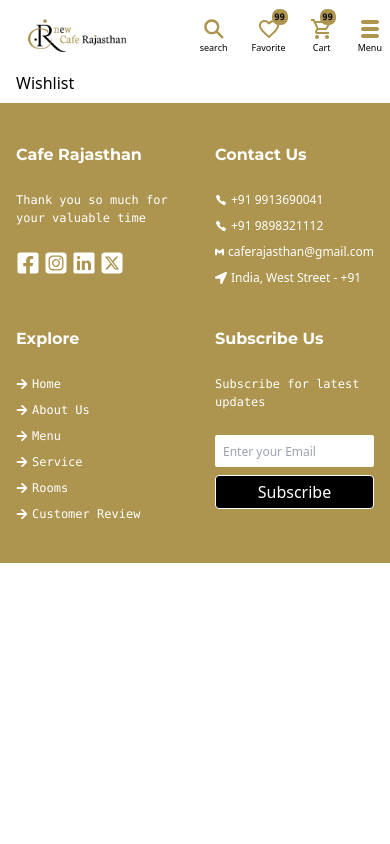
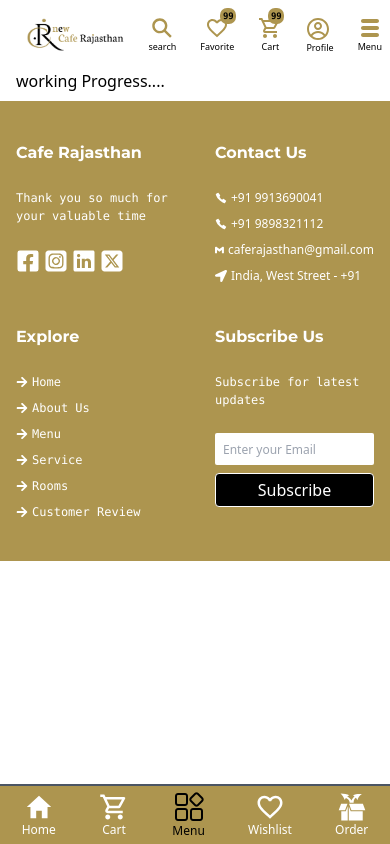
Before and after one commit to arfajsheru/CR-HOTEL, a React (Vite) app in the folder cr-restaurant/: page /wishlist in a window 390 px wide. Built offline with nearby package versions, Linux system fonts and the light colour scheme; a web font is replaced by a local one.

Commit message:
some updater for navbar

```diff
--- a/cr-restaurant/src/App.jsx
+++ b/cr-restaurant/src/App.jsx
@@ -45,11 +45,8 @@
               <Route path="/login" element={<Login />} />
               <Route path="/place-order" element={<PlaceOrder />} />
               <Route path="/product/:productId" element={<Product />} />
-              <Route
-                path="/categoryItem/:category"
-                element={<CategoryItems />}
-              />
-              <Route path="/wishlist" element={<Wishlist />} />
+              <Route path="/wishlist" element={<Wishlist/>} />
+              <Route path="/categoryItem/:category" element={<CategoryItems />}/>
             </Routes>
           </div>
           <Footer />
--- a/cr-restaurant/src/component/Navbar.jsx
+++ b/cr-restaurant/src/component/Navbar.jsx
@@ -9,17 +9,23 @@
 import { IoHome,IoCallSharp } from "react-icons/io5";
 import { RxCross2 } from "react-icons/rx";
 import { BiMenu } from "react-icons/bi";
+import { IoMdHome } from "react-icons/io";
+import { GiBoxUnpacking } from "react-icons/gi";
+import menuicon from "../assets/menu.png"
 import '@fortawesome/fontawesome-free/css/all.min.css';
 const Navbar = () => {
   const [visible, setVisible] = useState(false);
   const [scrolled, setScrolled] = useState(false);
+  const [scroll,setScroll] = useState(false)
 
   const handleScoll = () => {
     const offset = window.scrollY;
     if(offset > 200) {
       setScrolled(true);
+      scroll(true)
     } else{
       setScrolled(false);
+      setScroll(false)
     }
   };
 
@@ -85,7 +91,7 @@
           </p>
           {/* <p className=" absolute right-[-5px] bottom-[-5px] w-4 text-center leading-4 bg-black text-white aspect-square  text-[8px]"></p> */}
         </Link>
-        <div className="hidden sm:flex flex-col items-center cursor-pointer ">
+        <div className="flex-col items-center cursor-pointer ">
           <CgProfile className="text-2xl text-custom icon" />
           <p className="text-[9px]">Profile</p>
         </div>
@@ -159,6 +165,34 @@
           </div>
         </div>
       </div>
+
+      <div className={`sm:hidden fixed bottom-0 h-[60px] bg-custom w-full z-50 border-t-2 border-gray-600 flex justify-around items-center ${scroll ? "sticky-header" : "" }`}>
+
+        <Link to={'/'} className="flex flex-col items-center text-3xl text-white cursor-pointer ">
+          <IoMdHome />
+          <p className="text-xs">Home</p>
+        </Link>
+
+        <Link to={'/cart'} className="flex flex-col items-center text-3xl text-white cursor-pointer ">
+          <MdOutlineLocalGroceryStore />
+          <p className="text-xs">Cart</p>
+        </Link>
+
+        <Link to={'/menu'} className="flex flex-col items-center cursor-pointer ">
+          <img className="w-8" src={menuicon} alt="" />
+          <p className="text-xs">Menu</p>
+        </Link>
+
+        <Link to={'/wishlist'} className="flex flex-col items-center text-3xl text-white cursor-pointer ">
+          <MdOutlineFavoriteBorder />
+          <p className="text-xs">Wishlist</p>
+        </Link>
+
+        <Link to={'/order'} className="flex flex-col items-center text-3xl text-white cursor-pointer ">
+          <GiBoxUnpacking />
+          <p className="text-xs">Order</p>
+        </Link>
+      </div>
       </>
   );
 };
--- a/cr-restaurant/src/component/useScrollRestoration.jsx
+++ /dev/null
@@ -1,31 +0,0 @@
-import { useEffect } from 'react';
-import { useLocation } from 'react-router-dom';
-
-const useScrollRestoration = () => {
-  const location = useLocation();
-
-  useEffect(() => {
-    // Scroll position restore karte hain jab component unmount hota hai
-    const handleScroll = () => {
-      sessionStorage.setItem(location.key, window.scrollY);
-    };
-
-    // Event listener to save scroll position
-    window.addEventListener('scroll', handleScroll);
-
-    // Cleanup event listener on unmount
-    return () => {
-      window.removeEventListener('scroll', handleScroll);
-    };
-  }, [location]);
-
-  useEffect(() => {
-    // Scroll position restore karte hain jab component mount hota hai
-    const scrollY = sessionStorage.getItem(location.key);
-    if (scrollY) {
-      window.scrollTo(0, parseInt(scrollY));
-    }
-  }, [location]);
-};
-
-export default useScrollRestoration;
--- a/cr-restaurant/src/pages/Home.jsx
+++ b/cr-restaurant/src/pages/Home.jsx
@@ -1,13 +1,18 @@
-import React from 'react'
+import React, { useEffect } from 'react'
 import Banner from '../component/Banner'
 import Category from '../component/Category'
 import OurPolicy from '../component/OurPolicy'
 import Newsletter from '../component/Newsletter'
 import BestSellar from '../component/BestSellar'
-import useScrollRestoration from '../component/useScrollRestoration'
+
 
 const Home = () => {
-  useScrollRestoration();
+
+  useEffect(() => {
+    window.scroll(0,0);
+  },[])
+
+
   return (
     <div>
      <Banner />
--- a/cr-restaurant/src/pages/Product.jsx
+++ b/cr-restaurant/src/pages/Product.jsx
@@ -38,9 +38,10 @@
     if (views >= 1000) return (views / 1000).toFixed(1) + 'K'; // Thousand ke liye
     return views; // Agar 1K se kam hai to original number dikhao
   };
+
   useEffect(() => {
     window.scroll(0,0);
-  })
+  },[])
   return (
     <div className="animate-fadeInDown">
       <div
--- a/cr-restaurant/src/pages/Wishlist.jsx
+++ b/cr-restaurant/src/pages/Wishlist.jsx
@@ -15,7 +15,7 @@
     }
 
   return (
-    <div>Wishlist</div>
+    <div>working Progress....</div>
   )
 }
 
```
Also changed, not shown: cr-restaurant/src/assets/menu.png (added).
